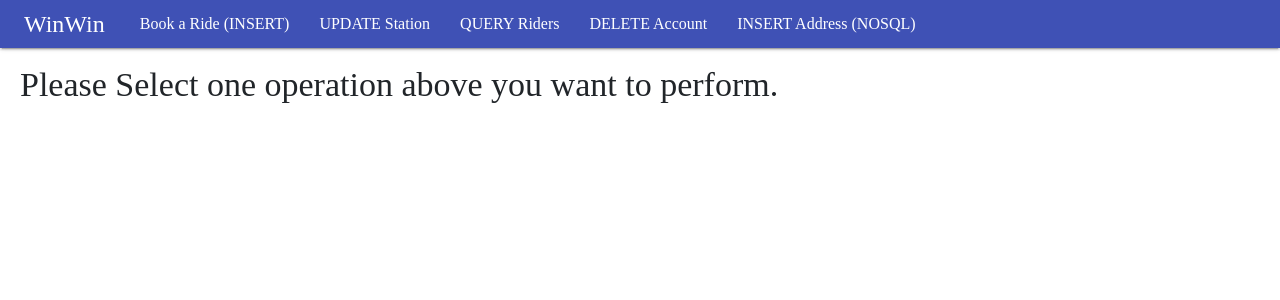
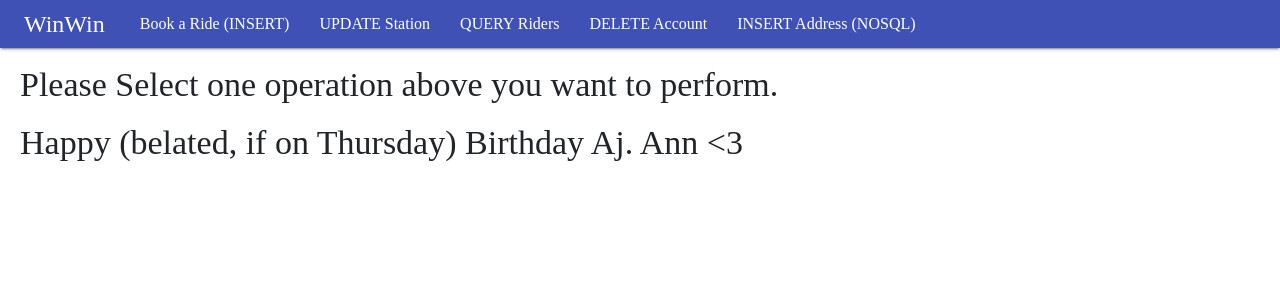
Before and after one commit to atiwat1113/db_system, a React (Create React App) app in the folder front-end/: page / in a window 1280 px wide. Shown: the top 300 px of the page. Built offline with nearby package versions, Linux system fonts and the light colour scheme.

Commit message:
Change Title and Happy Birthday Edition
Change Title and Happy Birthday Edition

```diff
--- a/front-end/src/pages/BookARide.js
+++ b/front-end/src/pages/BookARide.js
@@ -42,6 +42,8 @@ const theme = createTheme({
 });
 
 function BookARide() {
+  document.title = "Book a Ride (INSERT)";
+
   const classes = useStyles();
 
   // useState with variables.
--- a/front-end/src/pages/DeleteAccount.js
+++ b/front-end/src/pages/DeleteAccount.js
@@ -41,6 +41,8 @@ const theme = createTheme({
 });
 
 function DeleteAccount() {
+  document.title = "DELETE Account";
+
   const classes = useStyles();
 
   // useState.
--- a/front-end/src/pages/InsertAddress.js
+++ b/front-end/src/pages/InsertAddress.js
@@ -37,6 +37,8 @@ const theme = createTheme({
 });
 
 function InsertAddress() {
+  document.title = "INSERT new address (NOSQL)";
+
   const classes = useStyles();
 
   // useState with variables.
--- a/front-end/src/pages/MainPage.js
+++ b/front-end/src/pages/MainPage.js
@@ -20,6 +20,7 @@ const useStyles = makeStyles((theme) => ({
 
 function MainPage() {
   const classes = useStyles();
+  document.title = "Happy Birthday Aj.Ann <3";
 
   return (
     <Box sx={{ display: "flex", flexDirection: "column"}}>
@@ -29,6 +30,9 @@ function MainPage() {
       <Typography variant="h4">
           Please Select one operation above you want to perform.
       </Typography>
+      <Typography variant="h4" style={{ marginTop: 16 }}>
+          Happy (belated, if on Thursday) Birthday Aj. Ann &lt;3
+      </Typography>
       </Box>
     </Box>
   );
--- a/front-end/src/pages/QueryRiders.js
+++ b/front-end/src/pages/QueryRiders.js
@@ -39,6 +39,8 @@ const theme = createTheme({
 });
 
 function QueryRiders() {
+  document.title = "QUERY riders form station";
+
   const classes = useStyles();
 
   // useState with variables.
--- a/front-end/src/pages/UpdateStation.js
+++ b/front-end/src/pages/UpdateStation.js
@@ -37,6 +37,8 @@ const theme = createTheme({
 });
 
 function UpdateStation() {
+  document.title = "UPDATE Station";
+
   const classes = useStyles();
 
   // useState with variables.
```
